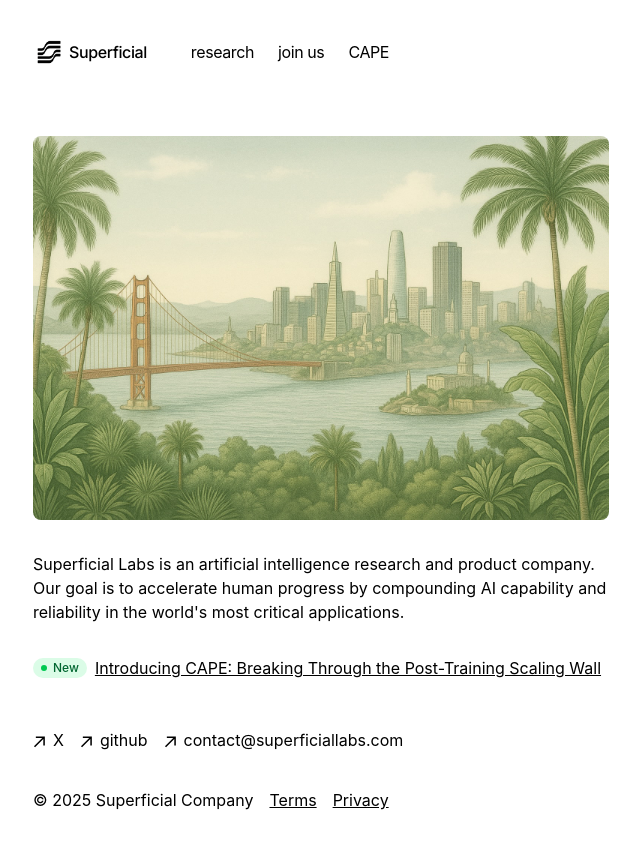
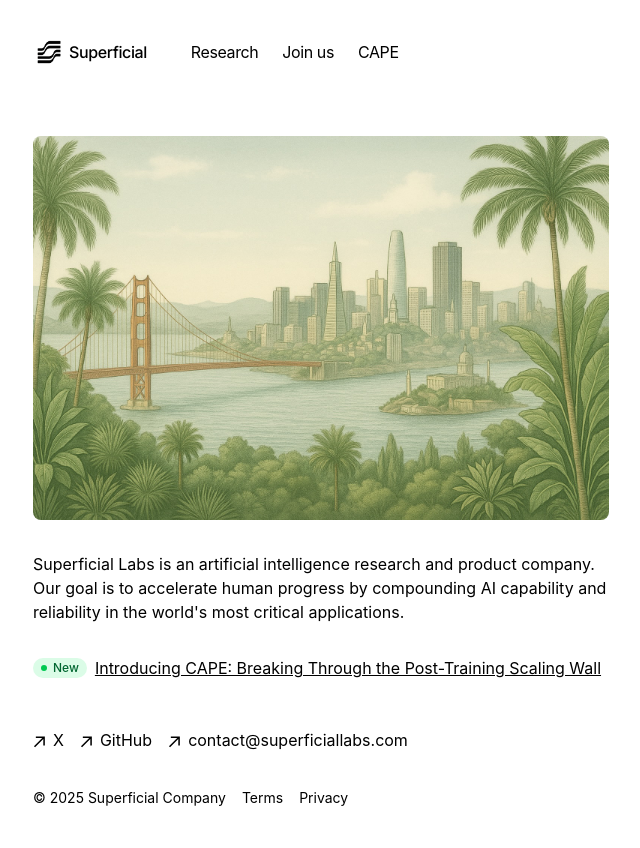
Before and after one commit to superficialorg/capabilitybench, a Next.js app: page / in a window 1280 px wide. Shown: the top 848 px of the page, without its empty margins (319-959 px from the left). Built offline with nearby package versions, Linux system fonts and the light colour scheme.

Commit message:
Capitalize navigation labels (Research, Join us), change github to GitHub, remove underlines from Terms/Privacy links, make copyright text smaller

```diff
--- a/app/components/footer.tsx
+++ b/app/components/footer.tsx
@@ -40,7 +40,7 @@ export default function Footer() {
             href="https://github.com/superficiallabs"
           >
             <ArrowIcon />
-            <p className="ml-2 h-7">github</p>
+            <p className="ml-2 h-7">GitHub</p>
           </a>
         </li>
         <li>
@@ -53,13 +53,13 @@ export default function Footer() {
           </a>
         </li>
       </ul>
-      <p className="mt-8 text-black flex items-center gap-4">
+      <p className="mt-8 text-black flex items-center gap-4 text-sm">
         © {new Date().getFullYear()} Superficial Company
         <span className="flex items-center gap-4">
-          <Link href="/terms" className="transition-all hover:text-neutral-800 underline">
+          <Link href="/terms" className="transition-all hover:text-neutral-800">
             Terms
           </Link>
-          <Link href="/privacy" className="transition-all hover:text-neutral-800 underline">
+          <Link href="/privacy" className="transition-all hover:text-neutral-800">
             Privacy
           </Link>
         </span>
--- a/app/components/nav.tsx
+++ b/app/components/nav.tsx
@@ -6,10 +6,10 @@ const inter = Inter({ subsets: ['latin'] })
 
 const navItems = {
   '/research': {
-    name: 'research',
+    name: 'Research',
   },
   '/joinus': {
-    name: 'join us',
+    name: 'Join us',
   },
   '/cape': {
     name: 'CAPE',
```
